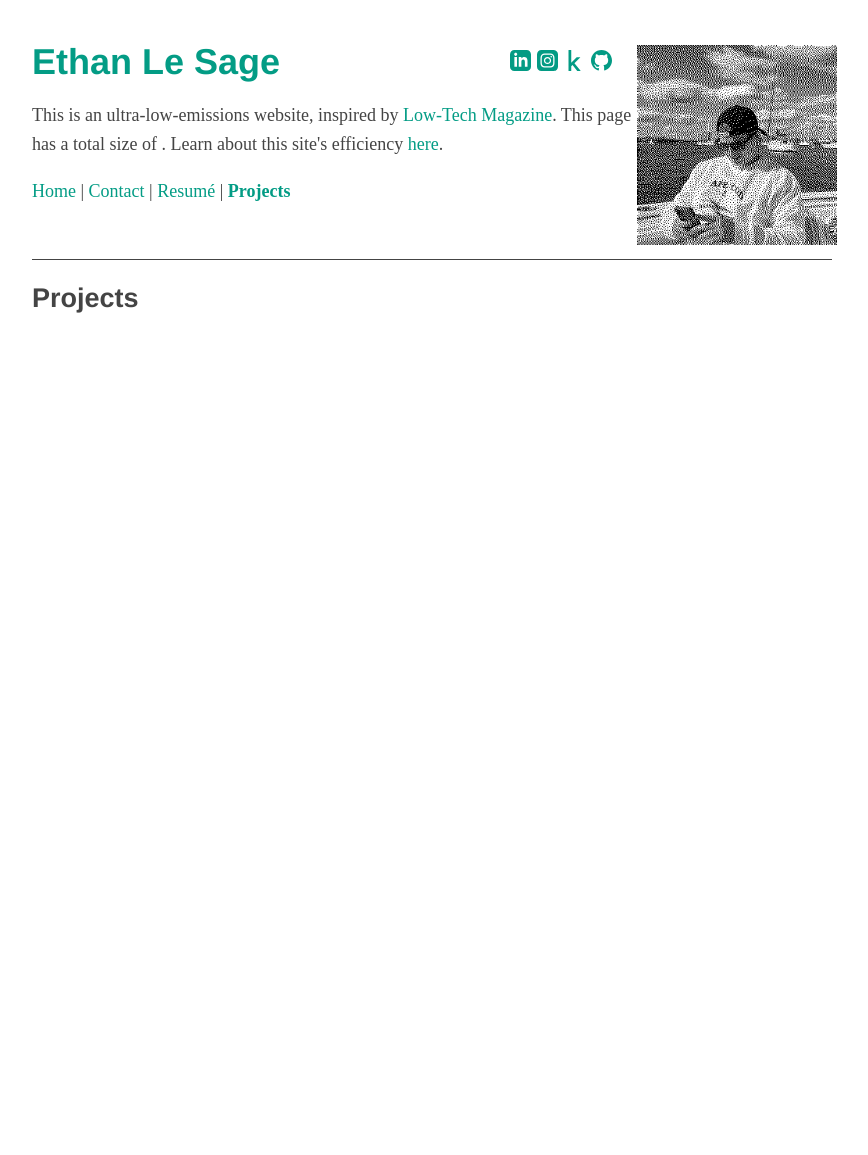
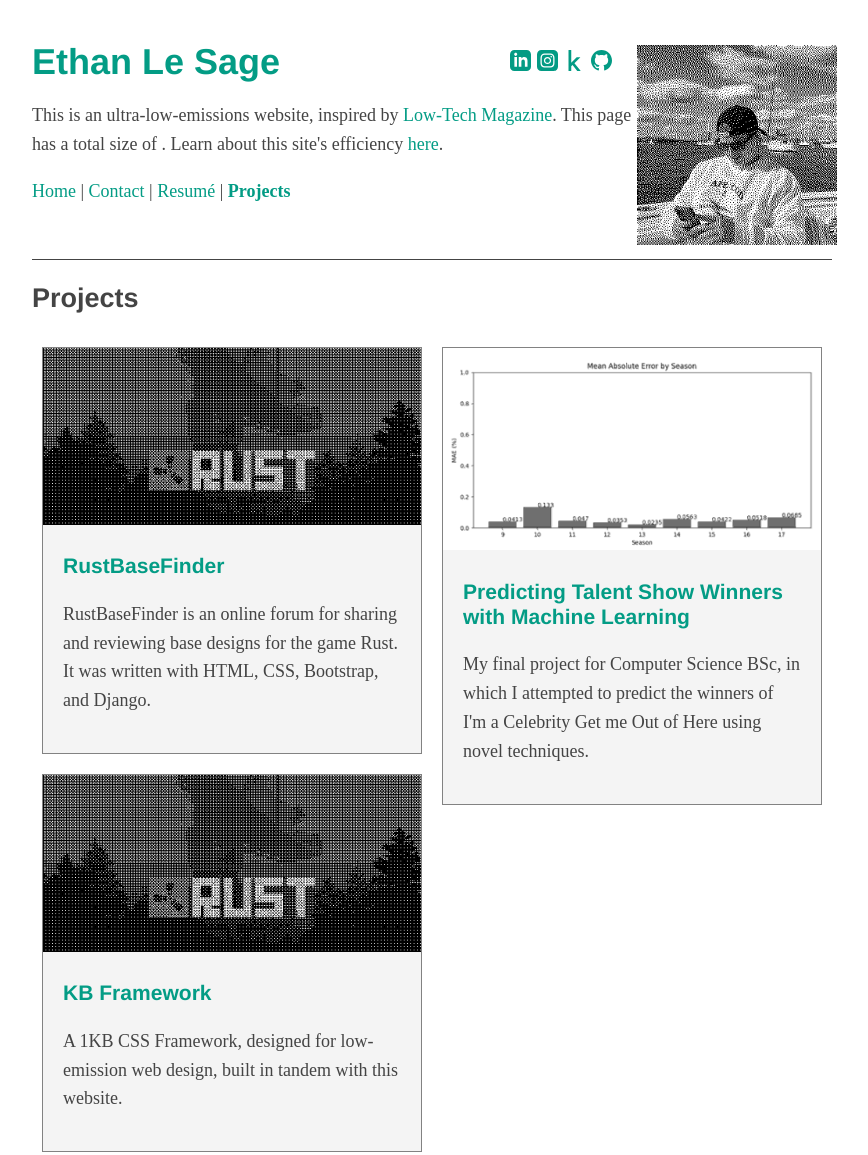
Before and after one commit to lesageethan/ethanlesage.com, a plain HTML site: page projects.html in a window 1280 px wide. Shown: the whole page, without its empty margins (208-1076 px from the left). Before the commit the page ends 800 px from the top, so only its background shows below. Drawn offline with Linux system fonts and the light colour scheme.

Commit message:
added some projects and tiles to css framework

```diff
--- a/css/framework.css
+++ b/css/framework.css
@@ -171,3 +171,24 @@ h1,h2,h3,h4,h5,h6 {
 .hr {
     border-top: 1px solid #444;
 }
+
+/* Tiles */
+
+.tile {
+    margin: 10px;
+    background-color: #f4f4f4;
+    border: 1px solid #828282;
+    margin-bottom: 20px;
+}
+
+.tile img {
+    width: 100%;
+}
+
+.tile-body {
+    padding: 20px;
+}
+
+.tile h1, .tile h2, .tile h3, .tile h4, .tile h5, .tile h6 {
+    margin-top: 0;
+}
--- a/projects.html
+++ b/projects.html
@@ -38,6 +38,42 @@
 
         <div class="col col-12">
             <h2>Projects</h2>
+            <div class="col col-12">
+                <div class="col col-6 lapse-sm">
+                    <div class="tile">
+                        <img src="images/rustbasefinder.png">
+                        <div class="tile-body">
+                            <a href="example"><h3>RustBaseFinder</h3></a>
+                            <p>
+                                RustBaseFinder is an online forum for sharing and reviewing base designs for the game Rust.
+                                It was written with HTML, CSS, Bootstrap, and Django.
+                            </p>
+                        </div>
+                    </div>
+
+                    <div class="tile">
+                        <img src="images/rustbasefinder.png">
+                        <div class="tile-body">
+                            <a href="example"><h3>KB Framework</h3></a>
+                            <p>
+                                A 1KB CSS Framework, designed for low-emission web design, built in tandem with this website.
+                            </p>
+                        </div>
+                    </div>
+                </div>
+                <div class="col col-6 lapse-sm">
+                    <div class="tile">
+                        <img src="images/twittergraph.png">
+                        <div class="tile-body">
+                            <a href="example"><h3>Predicting Talent Show Winners with Machine Learning</h3></a>
+                            <p>
+                                My final project for Computer Science BSc,
+                                in which I attempted to predict the winners of I'm a Celebrity Get me Out of Here using novel techniques.
+                            </p>
+                        </div>
+                    </div>
+                </div>
+            </div>
         </div>
     </body>
 </html>
```
Also changed, not shown: images/rustbasefinder.png (added), images/twittergraph.png (added).
